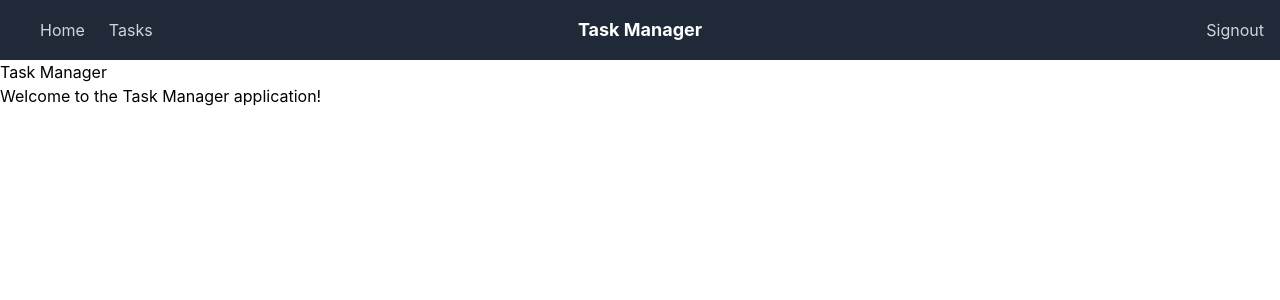
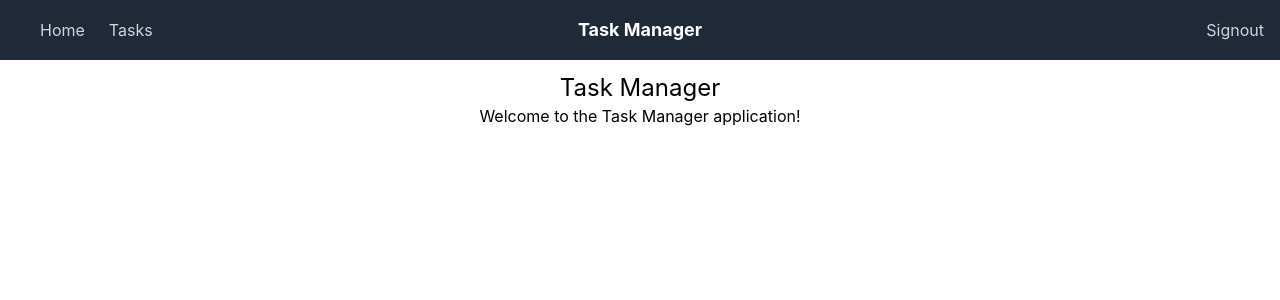
Before and after one commit to patelaryan7751/wd-301, a React (Create React App) app in the folder smarter-tasks/: page / in a window 1280 px wide. Shown: the top 300 px of the page. Built offline with nearby package versions, Linux system fonts and the light colour scheme; sample sign-in values are in the browser's storage.

Commit message:
made some changes

```diff
--- a/smarter-tasks/src/HomePage.tsx
+++ b/smarter-tasks/src/HomePage.tsx
@@ -3,8 +3,8 @@ import React from "react";
 
 const HomePage: React.FC = () => {
   return (
-    <div>
-      <h1>Task Manager</h1>
+    <div className="text-center m-3">
+      <p className="text-2xl">Task Manager</p>
       <p>Welcome to the Task Manager application!</p>
     </div>
   );
--- a/smarter-tasks/src/NotFound.tsx
+++ b/smarter-tasks/src/NotFound.tsx
@@ -1,16 +1,25 @@
 import React from "react";
-import { Link } from "react-router-dom";
+import { useNavigate } from "react-router-dom";
 
 const NotFound: React.FC = () => {
+  const navigate = useNavigate();
+
+  const handleBackToHome = () => {
+    navigate("/");
+  };
   return (
     <div className="flex flex-col items-center justify-center h-screen">
       <h1 className="text-4xl font-bold mb-4">404 - Page Not Found</h1>
       <p className="text-lg text-gray-600 mb-6">
         Oops! The page you are looking for does not exist.
       </p>
-      <Link to="/" className="px-4 py-2 bg-blue-500 text-white rounded-md">
+      <button
+        id="backToHomeButton"
+        onClick={handleBackToHome}
+        className="px-4 py-2 bg-blue-500 text-white rounded-md"
+      >
         Back to Home
-      </Link>
+      </button>
     </div>
   );
 };
```
